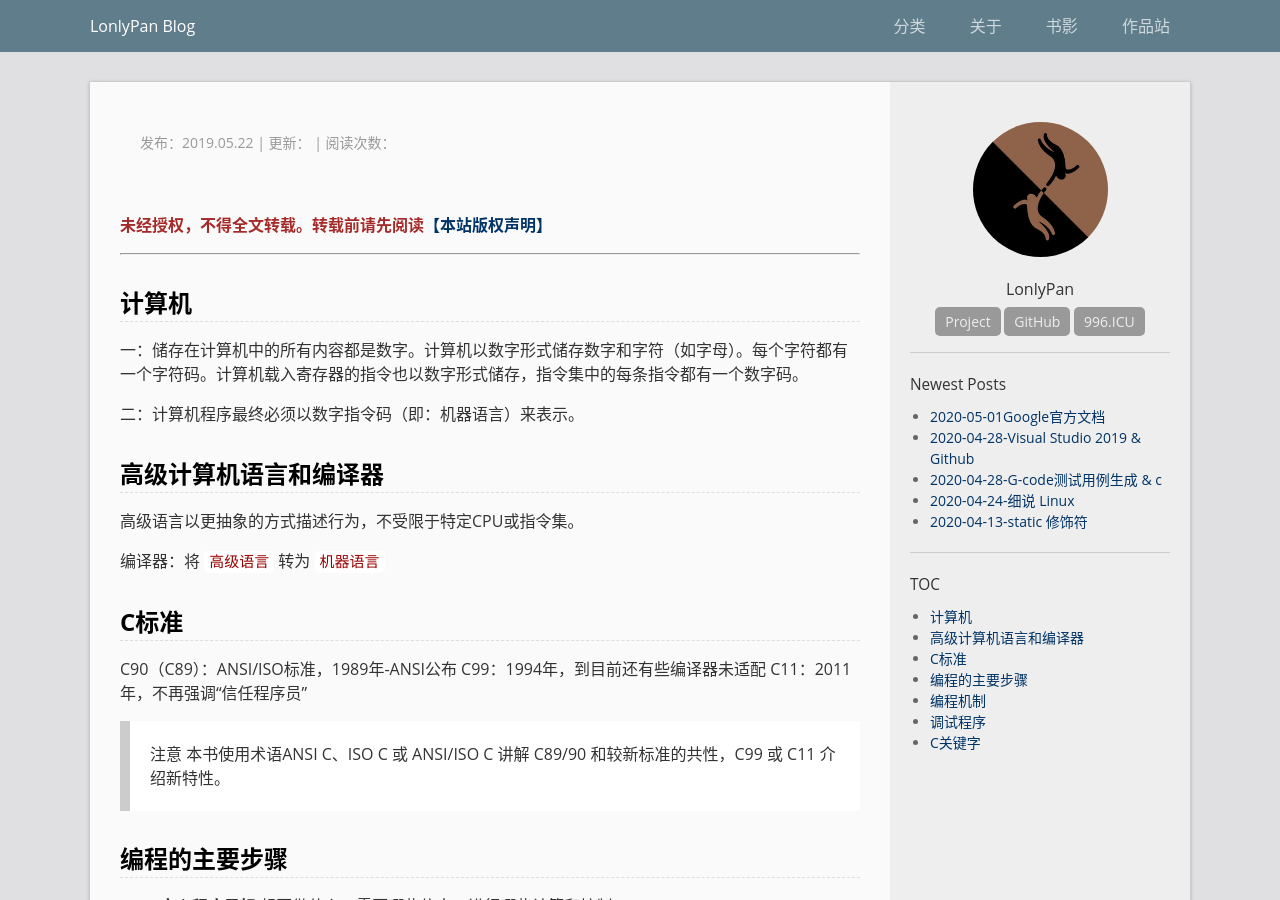
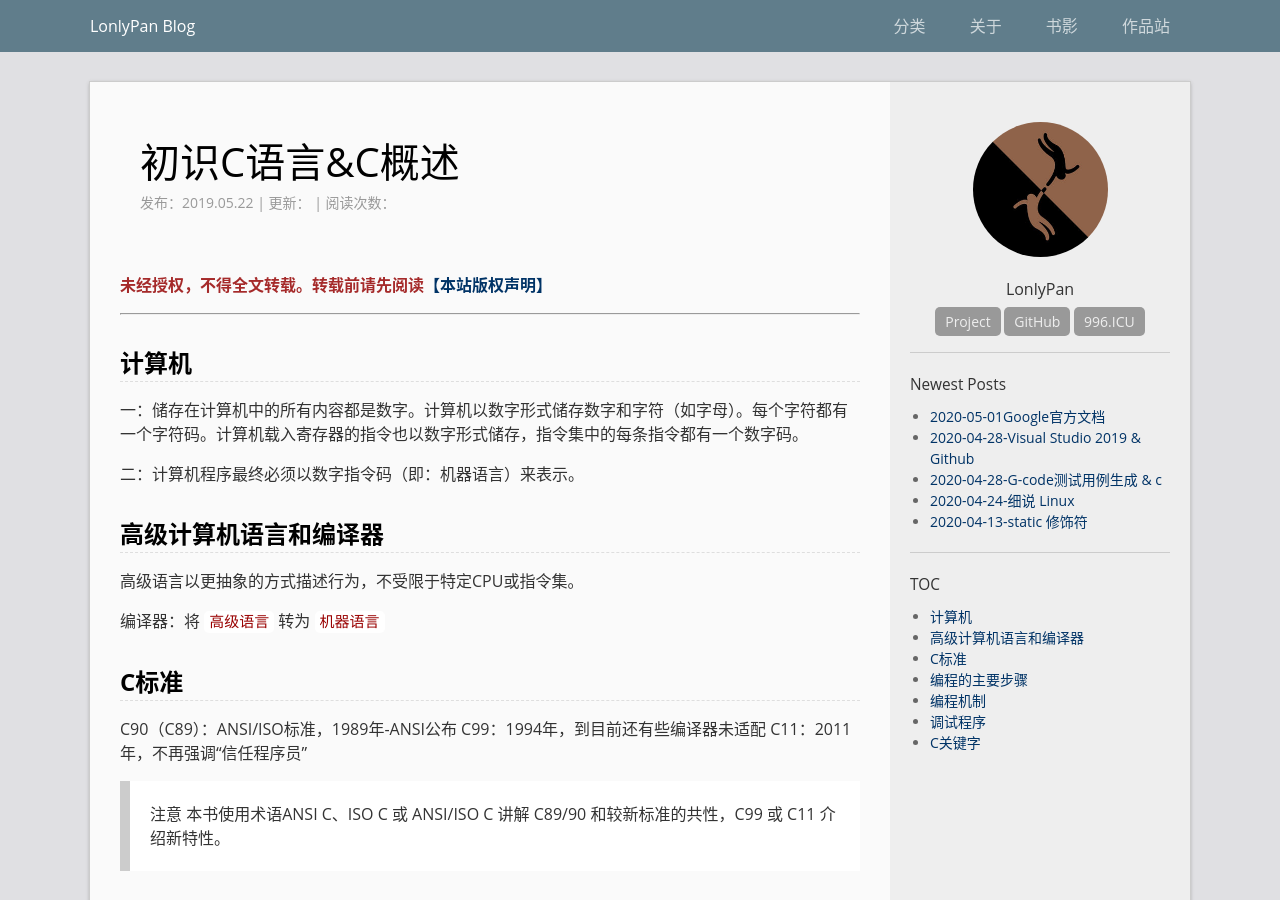
Before and after one commit to LonlyStack/LonlyPan.github.io, a Jekyll site: the page built from _posts/2019-05-22-初识C语言.md, in a window 1280 px wide and 900 px high. Built offline with Jekyll 4.4.1, drawn with Linux system fonts in a browser that asks for light colours; comment, search, counter and statistics services are not loaded.

Commit message:
修改文件: _posts/2019-05-22-初识C语言.md

```diff
--- a/_posts/2019-05-22-初识C语言.md
+++ b/_posts/2019-05-22-初识C语言.md
@@ -1,6 +1,7 @@
 ---
 layout: post
-title:  "初识C语言&C概述"
+show_title:  "初识C语言&C概述"
+title:  "2019-05-22-初识C语言&C概述"
 date:   2019-05-22 22:23:32
 categories: c&c++
 ---
```
